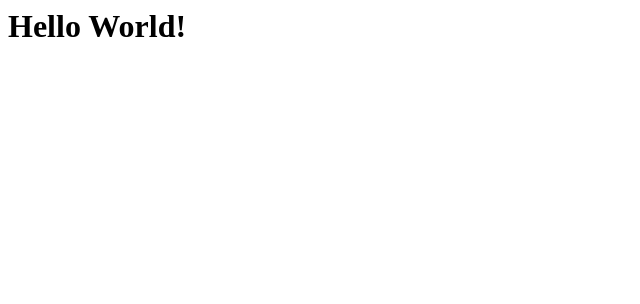
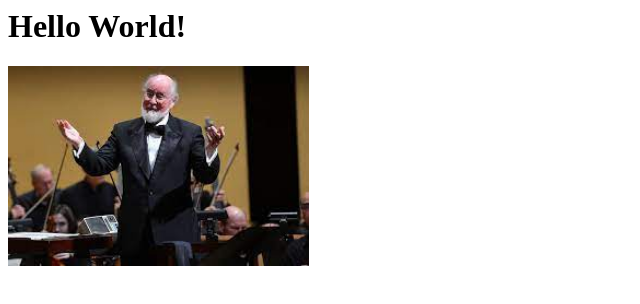
Before and after one commit to pepehugo123/pepehugo123.github.io, a plain HTML site: page index.html in a window 1280 px wide. Shown: the whole page, without its empty margins (0-640 px from the left). Drawn offline with Linux system fonts and the light colour scheme.

Commit message:
add image

```diff
--- a/index.html
+++ b/index.html
@@ -1,4 +1,6 @@
 <html>
     <h1>Hello World! </h1>
-
+    <div>
+        <img src="jrw.jpg" height="200">
+    </div>
 </html
```
Also changed, not shown: jrw.jpg (added).
